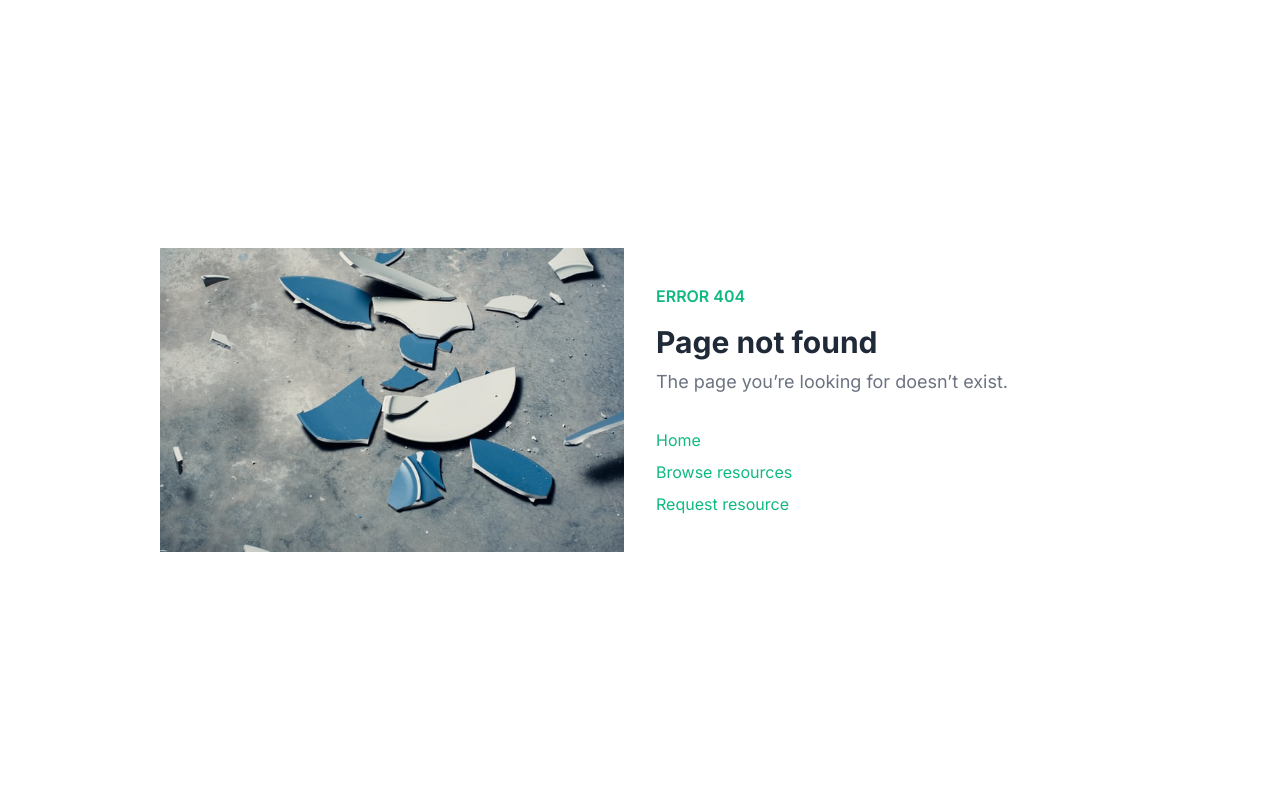
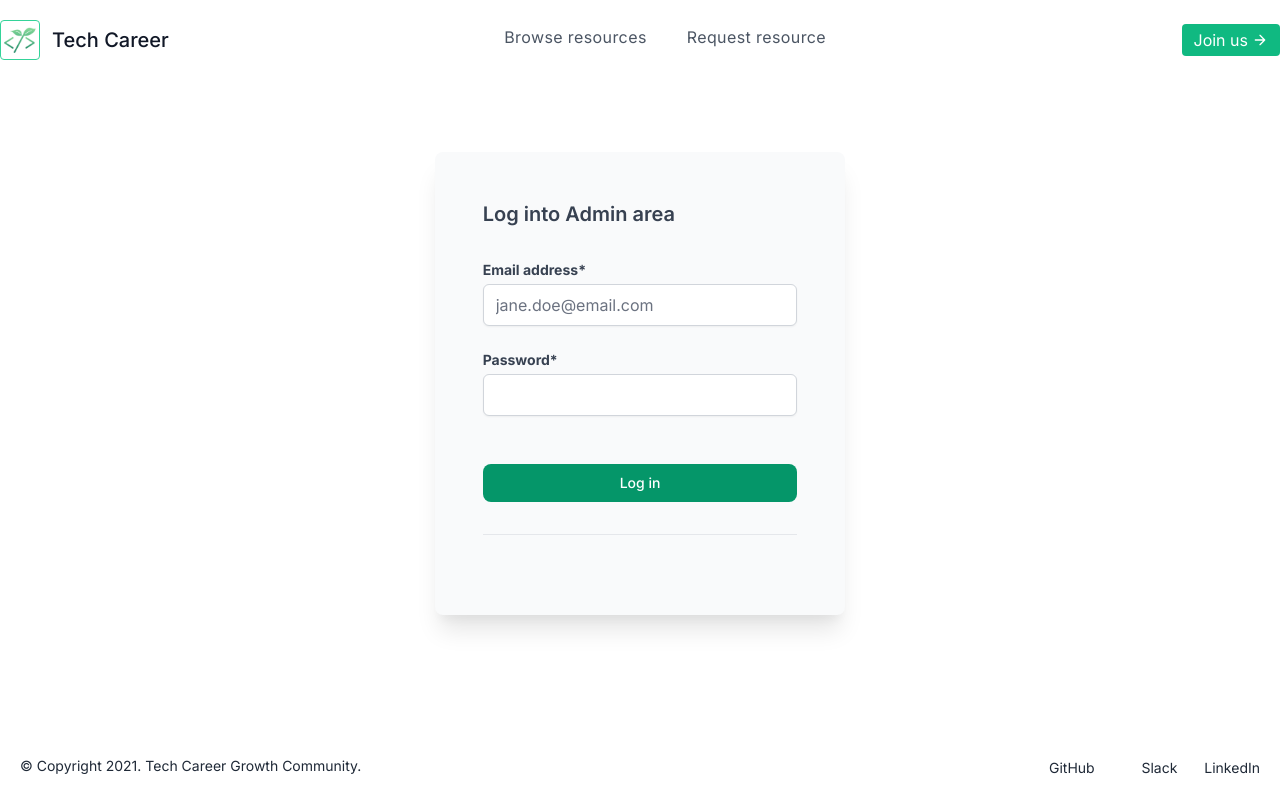
Before and after one commit to tericcabrel/tech-career-growth, a Next.js app in the folder webapp/: page /login in a window 1280 px wide. Before the commit this address had no page. Built offline with nearby package versions, Linux system fonts and the light colour scheme.

Commit message:
style(app): design the login page

```diff
--- a/webapp/jest.config.js
+++ b/webapp/jest.config.js
@@ -6,7 +6,7 @@ module.exports = {
     '^@/containers/(.*)$': '<rootDir>/src/containers/$1',
     '^@/hooks/(.*)$': '<rootDir>/src/hooks/$1',
     '^@/utils/(.*)$': '<rootDir>/src/utils/$1',
-    '^@/typings/(.*)$': '<rootDir>/src/typings/$1',
+    '^@/types/(.*)$': '<rootDir>/src/types/$1',
   },
   transform: {
     '^.+\\.(js|jsx|ts|tsx)$': ['babel-jest', { presets: ['next/babel'] }],
--- /dev/null
+++ b/webapp/src/components/common/button.tsx
@@ -0,0 +1,52 @@
+import classNames from 'classnames';
+import { forwardRef, ButtonHTMLAttributes, DetailedHTMLProps } from 'react';
+
+import { BgColorVariants } from '@/types/common';
+import { backgroundColors } from '@/utils/colors';
+
+type Props = {
+  text: string;
+  loading?: boolean;
+  textAlign?: 'left' | 'center' | 'right';
+  bgColor?: BgColorVariants;
+} & DetailedHTMLProps<ButtonHTMLAttributes<HTMLButtonElement>, HTMLButtonElement>;
+
+const Button = forwardRef<HTMLButtonElement, Props>((props: Props, ref) => {
+  const { className, loading, text, textAlign = 'left', bgColor = 'primary', ...buttonProps } = props;
+  const buttonClasses = classNames(
+    'flex items-center px-4 py-2 text-sm font-medium leading-5 text-white border border-transparent rounded-lg transition-colors duration-150 focus:outline-none',
+    className,
+    backgroundColors[bgColor],
+    {
+      'cursor-not-allowed': Boolean(buttonProps.disabled),
+      'justify-center': textAlign === 'center',
+      'justify-end': textAlign === 'right',
+      'justify-start': textAlign === 'left',
+    },
+  );
+
+  return (
+    <button className={buttonClasses} {...buttonProps} ref={ref}>
+      {loading && (
+        <svg
+          className="animate-spin-fast -ml-1 mr-3 h-5 w-5 text-white"
+          xmlns="http://www.w3.org/2000/svg"
+          fill="none"
+          viewBox="0 0 24 24"
+        >
+          <circle className="opacity-25" cx="12" cy="12" r="10" stroke="currentColor" strokeWidth="4" />
+          <path
+            className="opacity-75"
+            fill="currentColor"
+            d="M4 12a8 8 0 018-8V0C5.373 0 0 5.373 0 12h4zm2 5.291A7.962 7.962 0 014 12H0c0 3.042 1.135 5.824 3 7.938l3-2.647z"
+          />
+        </svg>
+      )}
+      {text}
+    </button>
+  );
+});
+
+Button.displayName = 'Button';
+
+export default Button;
--- /dev/null
+++ b/webapp/src/components/common/form-input.tsx
@@ -0,0 +1,40 @@
+import { DetailedHTMLProps, InputHTMLAttributes } from 'react';
+import classNames from 'classnames';
+import { useFormContext } from 'react-hook-form';
+import { getInputErrorMessage } from '@/utils/forms';
+
+type Props = {
+  label: string;
+  isRequired?: boolean;
+} & DetailedHTMLProps<InputHTMLAttributes<HTMLInputElement>, HTMLInputElement>;
+
+const FormInput = (props: Props) => {
+  const {
+    register,
+    formState: { errors },
+  } = useFormContext();
+  const { label, className, isRequired, ...inputProps } = props;
+  const errorMessage = getInputErrorMessage(errors, inputProps.name);
+
+  const inputClasses = classNames(
+    'mt-1 block w-full rounded-md border-gray-300 shadow-sm focus:border-indigo-300 focus:ring focus:ring-indigo-200 focus:ring-opacity-50',
+    className,
+  );
+  const inputLabel = `${label}${isRequired ? '*' : ''}`;
+
+  return (
+    <label htmlFor={inputProps.name} className="block text-sm mb-6">
+      <span className="font-bold text-gray-700 dark:text-gray-400">{inputLabel}</span>
+      <input
+        className={inputClasses}
+        autoComplete="off"
+        id={inputProps.name}
+        {...inputProps}
+        {...(inputProps.name ? register(inputProps.name) : {})}
+      />
+      {errorMessage && <span className="text-xs text-red-600 dark:text-red-400 form-error">{errorMessage}</span>}
+    </label>
+  );
+};
+
+export default FormInput;
--- /dev/null
+++ b/webapp/src/components/layout/main.tsx
@@ -0,0 +1,30 @@
+import { Fragment, PropsWithChildren } from 'react';
+import Head from 'next/head';
+import { ToastContainer } from 'react-toastify';
+
+const MainLayout = ({ children }: PropsWithChildren<unknown>) => {
+  return (
+    <Fragment>
+      <Head>
+        <title>Tech Career Growth Navigator</title>
+        <meta name="viewport" content="width=device-width, initial-scale=1.0" />
+        <meta name="description" content="Find the right resource to be a better developer and grow your career" />
+        <link rel="icon" href="/favicon.ico" />
+      </Head>
+      <div id="main">{children}</div>
+      <ToastContainer
+        position="top-right"
+        autoClose={3000}
+        hideProgressBar={false}
+        newestOnTop={false}
+        closeOnClick
+        rtl={false}
+        pauseOnFocusLoss
+        draggable
+        pauseOnHover
+      />
+    </Fragment>
+  );
+};
+
+export default MainLayout;
--- /dev/null
+++ b/webapp/src/containers/auth/login.tsx
@@ -0,0 +1,61 @@
+import { FormProvider, useForm } from 'react-hook-form';
+import { yupResolver } from '@hookform/resolvers/yup';
+import * as yup from 'yup';
+
+import { FORM_ERRORS } from '@/utils/constants';
+import FormInput from '@/components/common/form-input';
+import Button from '@/components/common/button';
+import withPublicLayout from '@/components/hof/with-public-layout';
+
+const loginSchema = yup.object().shape({
+  email: yup.string().required(FORM_ERRORS.fieldRequired).email(FORM_ERRORS.emailInvalid),
+  password: yup.string().required(FORM_ERRORS.fieldRequired),
+});
+
+type LoginFormValues = yup.InferType<typeof loginSchema>;
+
+const Login = () => {
+  const formMethods = useForm<LoginFormValues>({
+    defaultValues: {},
+    resolver: yupResolver(loginSchema),
+  });
+
+  const handleLogin = async (values: LoginFormValues) => {
+    console.log(values);
+  };
+
+  return (
+    <div className="grid grid-cols-3 p-6">
+      <div className="col-start-2 bg-gray-50 rounded-lg shadow-xl mt-12">
+        <div className="flex items-center justify-center p-6 sm:p-12 md:w-full">
+          <div className="w-full">
+            <h1 className="mb-8 text-xl font-semibold text-gray-700 dark:text-gray-200">Log into Admin area</h1>
+            <FormProvider {...formMethods}>
+              <form onSubmit={formMethods.handleSubmit(handleLogin)}>
+                <FormInput
+                  label="Email address"
+                  name="email"
+                  type="email"
+                  placeholder="jane.doe@email.com"
+                  data-testid="input-email"
+                  isRequired
+                />
+                <FormInput label="Password" name="password" type="password" data-testid="input-password" isRequired />
+                <Button
+                  text="Log in"
+                  className="w-full justify-center mt-12"
+                  loading={false}
+                  data-testid="btn-submit"
+                />
+              </form>
+            </FormProvider>
+
+            <hr className="my-8" />
+          </div>
+        </div>
+      </div>
+    </div>
+  );
+};
+
+export default withPublicLayout(Login, { title: 'Login' });
--- a/webapp/src/pages/_app.tsx
+++ b/webapp/src/pages/_app.tsx
@@ -1,6 +1,13 @@
 import { AppProps } from 'next/app';
 import '@/styles/global.css';
+import MainLayout from '@/components/layout/main';
 
-export default function MyApp({ Component, pageProps }: AppProps) {
-  return <Component {...pageProps} />;
-}
+const CustomApp = ({ Component, pageProps }: AppProps) => {
+  return (
+    <MainLayout>
+      <Component {...pageProps} />
+    </MainLayout>
+  );
+};
+
+export default CustomApp;
--- /dev/null
+++ b/webapp/src/pages/login.tsx
@@ -0,0 +1,9 @@
+import dynamic from 'next/dynamic';
+
+const Login = dynamic(() => import('@/containers/auth/login'));
+
+const LoginPage = () => {
+  return <Login />;
+};
+
+export default LoginPage;
--- /dev/null
+++ b/webapp/src/types/common.ts
@@ -0,0 +1,11 @@
+export type IconProps = {
+  width?: number;
+  height?: number;
+};
+
+export enum UserRoleEnum {
+  ADMIN = 'admin',
+  USER = 'user',
+}
+
+export type BgColorVariants = 'primary' | 'red' | 'whiteGray';
--- /dev/null
+++ b/webapp/src/utils/colors.ts
@@ -0,0 +1,9 @@
+import { BgColorVariants } from '@/types/common';
+
+const backgroundColors: Record<BgColorVariants, string> = {
+  primary: 'bg-green-600 active:bg-green-600 hover:bg-green-700 focus:shadow-outline-green',
+  red: 'bg-red-600 hover:bg-red-700 focus:shadow-outline-red',
+  whiteGray: 'bg-white text-gray-700 hover:bg-gray-5 border-gray-300 focus:shadow-outline-gray',
+};
+
+export { backgroundColors };
--- /dev/null
+++ b/webapp/src/utils/constants.ts
@@ -0,0 +1,9 @@
+export const FORM_ERRORS = {
+  emailInvalid: 'The email address is invalid.',
+  fieldRequired: 'This field is required.',
+};
+
+export const COOKIE_NAME = 'tcgnusrtkn';
+
+export const BAD_LOGIN_MESSAGE = 'The credential is invalid.';
+export const NETWORK_ERROR_MESSAGE = 'Failed to processed the request.';
--- /dev/null
+++ b/webapp/src/utils/forms.ts
@@ -0,0 +1,9 @@
+export const getInputErrorMessage = (formErrors: Record<string, any>, inputName?: string) => {
+  if (!inputName) {
+    return;
+  }
+
+  if (inputName in formErrors) {
+    return formErrors[inputName].message;
+  }
+};
```
Also changed, not shown: webapp/package.json (+6 -1 lines), 1 other file (tests, documents, lock files or other folders).
